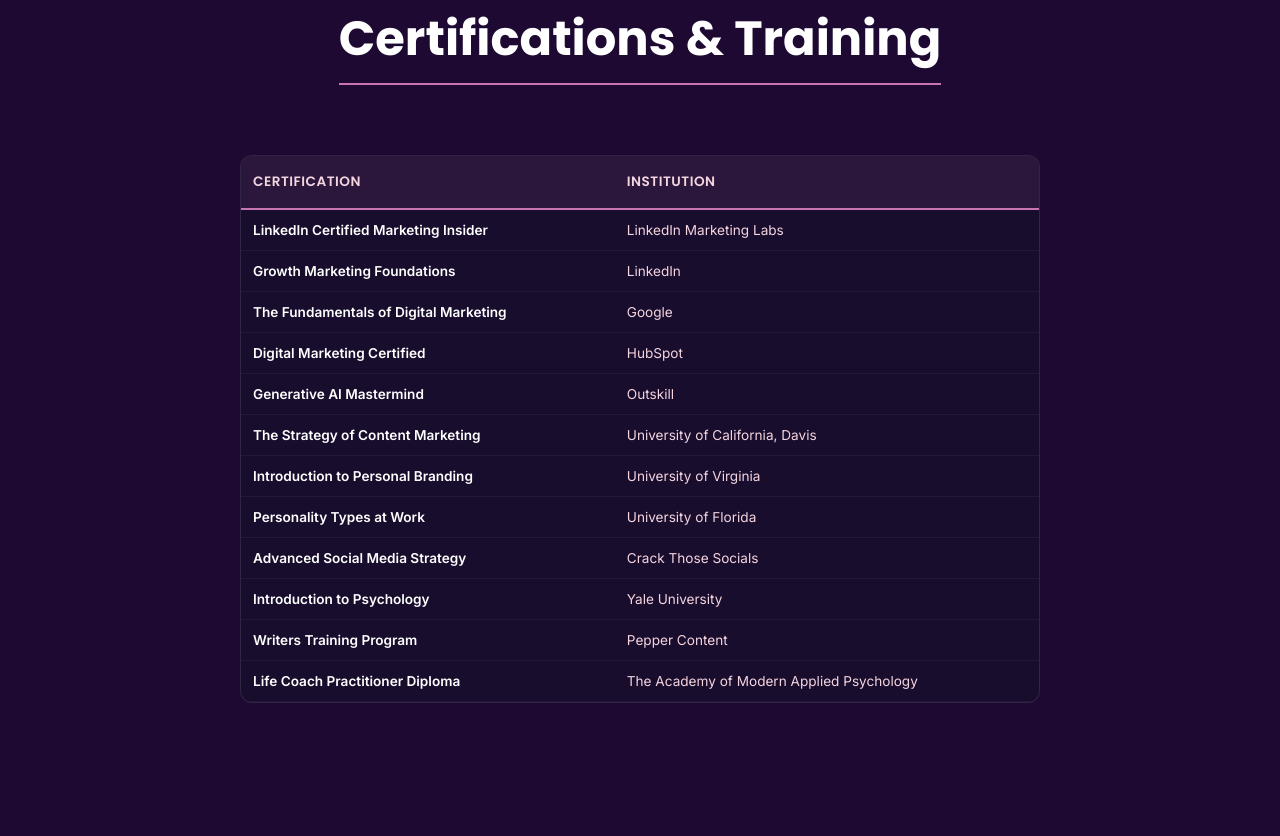
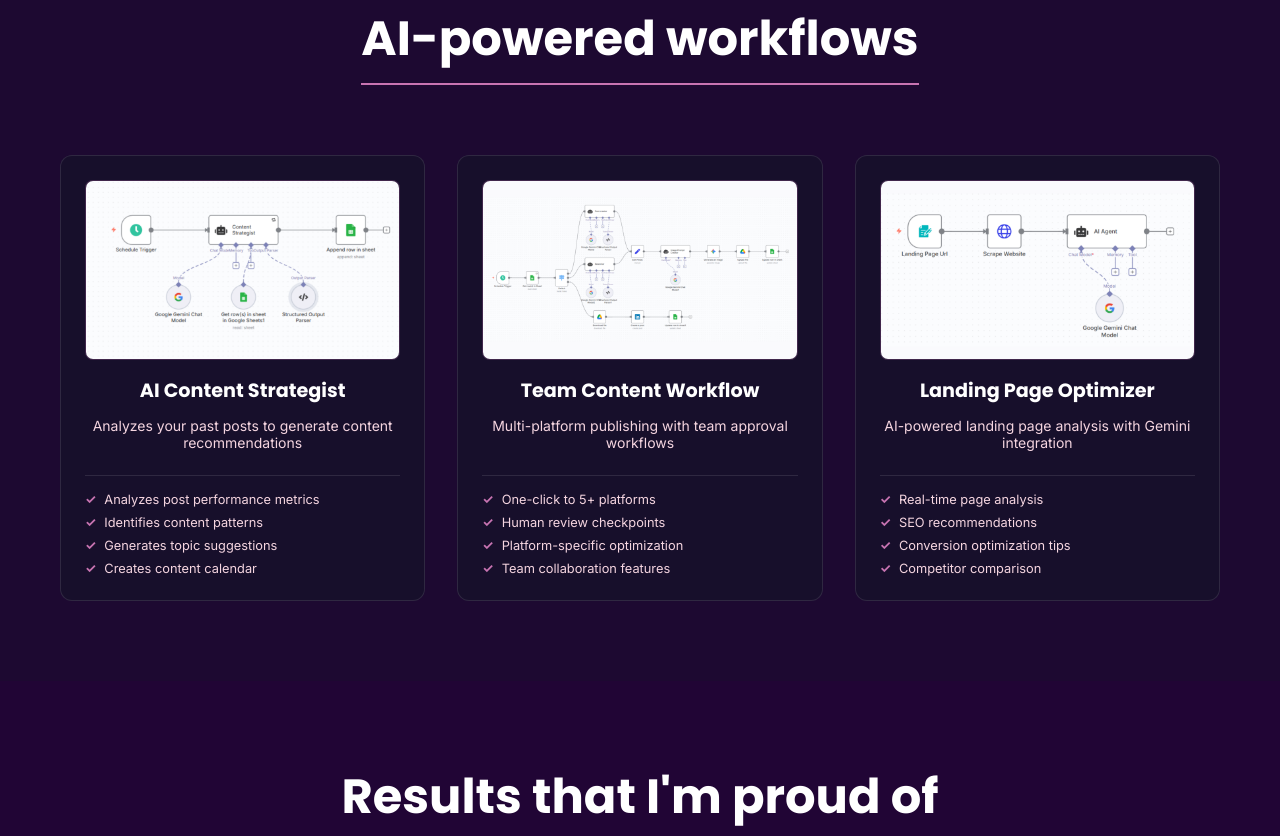
Before and after one commit to shrishtisnagar/the-s-curve, a plain HTML site: page portfolio.html in a window 1280 px wide. Shown: the part 1343-2179 px from the top of the page. Drawn offline with Linux system fonts and the light colour scheme.

Commit message:
Update portfolio.html

```diff
--- a/portfolio.html
+++ b/portfolio.html
@@ -523,65 +523,6 @@
             font-size: 1.1rem;
             max-width: 600px;
             margin: 0 auto;
-        }
-
-        /* Smaller Certifications Table */
-        .certifications {
-            background: rgba(20, 20, 40, 0.3);
-        }
-
-        .cert-table-wrapper {
-            overflow-x: auto;
-            margin-top: 2rem;
-            background: rgba(20, 20, 40, 0.4);
-            border-radius: 12px;
-            border: 1px solid rgba(255, 255, 255, 0.1);
-            max-width: 800px;
-            margin-left: auto;
-            margin-right: auto;
-        }
-
-        .cert-table {
-            width: 100%;
-            border-collapse: collapse;
-            min-width: 500px;
-        }
-
-        .cert-table thead {
-            background: rgba(200, 116, 178, 0.1);
-            border-bottom: 2px solid var(--accent-primary);
-        }
-
-        .cert-table th {
-            padding: 1rem 0.75rem;
-            text-align: left;
-            font-family: 'Poppins', sans-serif;
-            font-weight: 600;
-            color: var(--accent-light);
-            font-size: 0.85rem;
-            text-transform: uppercase;
-            letter-spacing: 0.5px;
-        }
-
-        .cert-table tbody tr {
-            border-bottom: 1px solid rgba(255, 255, 255, 0.05);
-            transition: all 0.3s;
-        }
-
-        .cert-table tbody tr:hover {
-            background: rgba(200, 116, 178, 0.05);
-            transform: translateX(5px);
-        }
-
-        .cert-table td {
-            padding: 0.75rem;
-            color: var(--text-secondary);
-            font-size: 0.85rem;
-        }
-
-        .cert-table td:first-child {
-            font-weight: 600;
-            color: var(--text-primary);
         }
 
         /* Mobile scroll indicator */
@@ -1242,76 +1183,6 @@
         </div>
     </section>
 
-    <!-- Certifications Section - Smaller Table -->
-    <section class="certifications fade-in-element" id="certifications">
-        <div class="container">
-            <div class="section-header">
-                <h2>Certifications & Training</h2>
-            </div>
-
-            <div class="cert-table-wrapper">
-                <table class="cert-table">
-                    <thead>
-                        <tr>
-                            <th>Certification</th>
-                            <th>Institution</th>
-                        </tr>
-                    </thead>
-                    <tbody>
-                        <tr>
-                            <td>LinkedIn Certified Marketing Insider</td>
-                            <td>LinkedIn Marketing Labs</td>
-                        </tr>
-                        <tr>
-                            <td>Growth Marketing Foundations</td>
-                            <td>LinkedIn</td>
-                        </tr>
-                        <tr>
-                            <td>The Fundamentals of Digital Marketing</td>
-                            <td>Google</td>
-                        </tr>
-                        <tr>
-                            <td>Digital Marketing Certified</td>
-                            <td>HubSpot</td>
-                        </tr>
-                        <tr>
-                            <td>Generative AI Mastermind</td>
-                            <td>Outskill</td>
-                        </tr>
-                        <tr>
-                            <td>The Strategy of Content Marketing</td>
-                            <td>University of California, Davis</td>
-                        </tr>
-                        <tr>
-                            <td>Introduction to Personal Branding</td>
-                            <td>University of Virginia</td>
-                        </tr>
-                        <tr>
-                            <td>Personality Types at Work</td>
-                            <td>University of Florida</td>
-                        </tr>
-                        <tr>
-                            <td>Advanced Social Media Strategy</td>
-                            <td>Crack Those Socials</td>
-                        </tr>
-                        <tr>
-                            <td>Introduction to Psychology</td>
-                            <td>Yale University</td>
-                        </tr>
-                        <tr>
-                            <td>Writers Training Program</td>
-                            <td>Pepper Content</td>
-                        </tr>
-                        <tr>
-                            <td>Life Coach Practitioner Diploma</td>
-                            <td>The Academy of Modern Applied Psychology</td>
-                        </tr>
-                    </tbody>
-                </table>
-            </div>
-            <p class="scroll-hint">← Swipe to see more →</p>
-        </div>
-    </section>
 
     <!-- n8n Automation Showcase without tags -->
     <section class="automation-showcase fade-in-element" id="automations">
```
